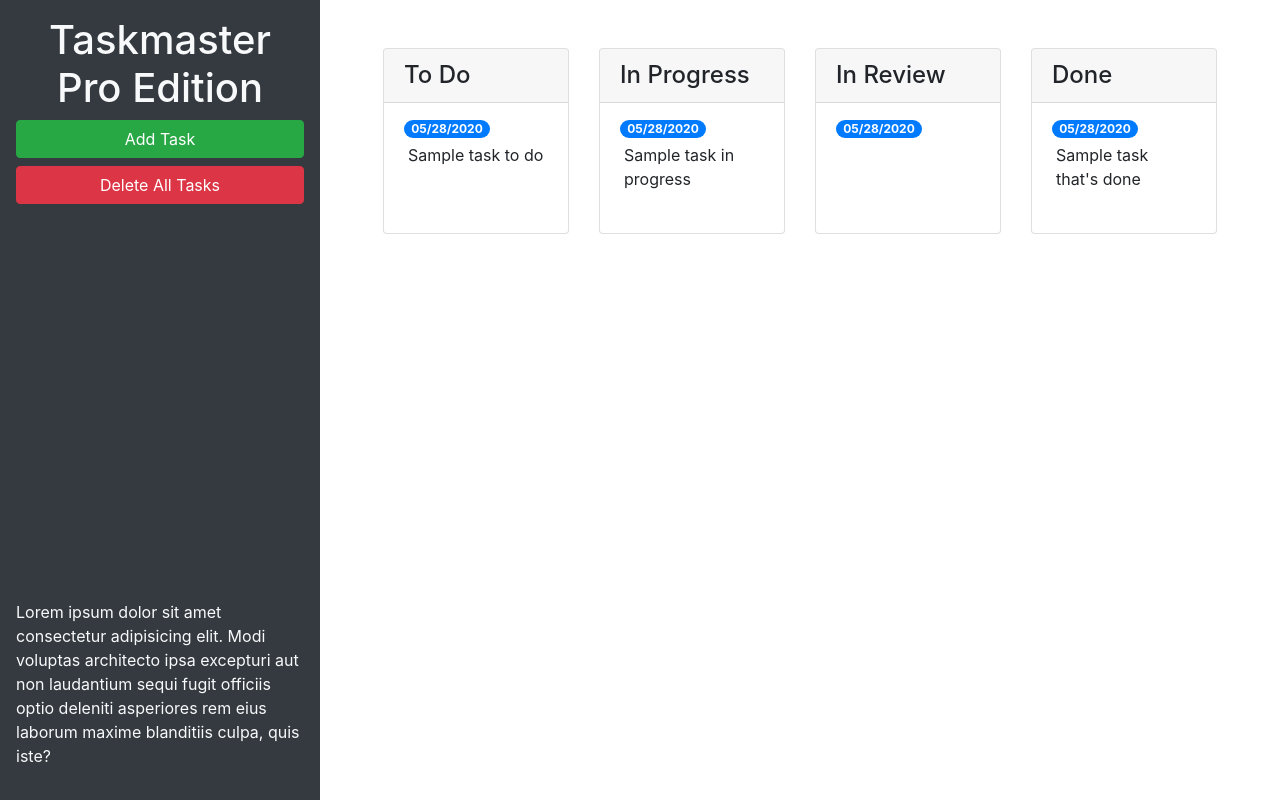
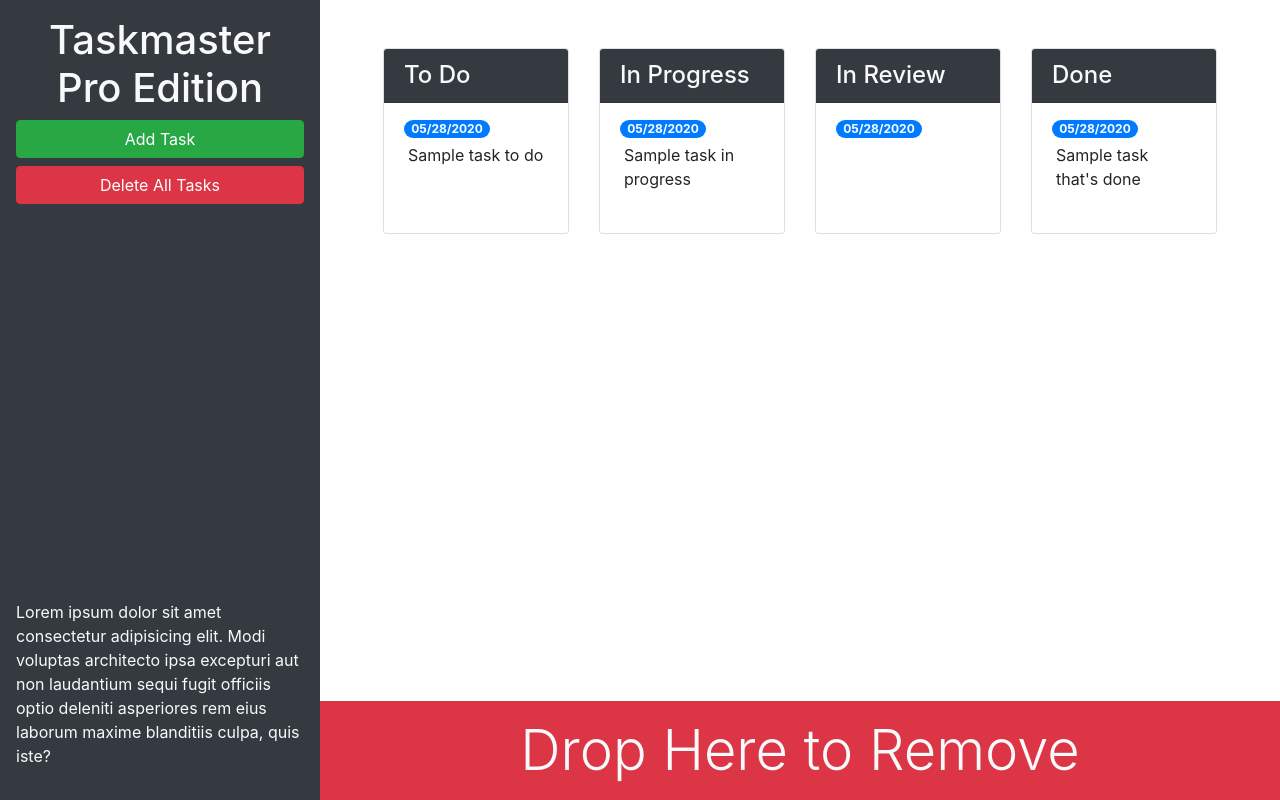
Before and after one commit to bryanjperez/taskmaster-pro, a plain HTML site: page index.html in a window 1280 px wide. Drawn offline with nearby package versions, Linux system fonts and the light colour scheme.

Commit message:
created trash element

```diff
--- a/index.html
+++ b/index.html
@@ -13,22 +13,22 @@
 <body>
 
   <div class="row min-vh-100 no-gutters">
-    <header class="col-12 col-lg-3 bg-dark text-light d-flex flex-column p-4 p-lg-3">
+    <header class="col-12 col-lg-3 bg-dark text-light sticky-top d-flex flex-column p-4 p-lg-3">
       <h1 class="text-center">Taskmaster Pro Edition</h1>
       <button id="create-task" class="btn btn-block btn-success" data-toggle="modal" data-target="#task-form-modal">Add
         Task</button>
       <button id="remove-tasks" class="btn btn-block btn-danger">Delete All Tasks</button>
-      <p class="mt-auto">Lorem ipsum dolor sit amet consectetur adipisicing elit. Modi voluptas architecto ipsa
+      <p class="mt-auto d-none d-lg-block">Lorem ipsum dolor sit amet consectetur adipisicing elit. Modi voluptas architecto ipsa
         excepturi aut non
         laudantium sequi fugit officiis optio deleniti asperiores rem eius laborum maxime blanditiis culpa, quis iste?
       </p>
     </header>
-    <main class="col-12 col-lg-9">
+    <main class="col-12 col-lg-9 d-flex flex-column">
       <div class="m-5 row justify-content-around">
         <!-- todo start -->
         <div class="col-12 col-md-6 col-xl-3 mb-3">
           <div class="card">
-            <h4 class="card-header">
+            <h4 class="card-header bg-dark text-light">
               To Do
             </h4>
         <ul id="list-toDo" class="list-group list-group-flush">
@@ -43,7 +43,7 @@
         <!-- in progress start -->
         <div class="col-12 col-md-6 col-xl-3 mb-3">
           <div class="card">
-          <h4 class="card-header">
+          <h4 class="card-header bg-dark text-light">
             In Progress
           </h4>
           <ul id="list-inProgress" class="list-group list-group-flush">
@@ -58,7 +58,7 @@
         <!-- in review start -->
         <div class="col-12 col-md-6 col-xl-3 mb-3">
           <div class="card">
-            <h4 class="card-header">
+            <h4 class="card-header bg-dark text-light">
               In Review
             </h4>
           <ul id="list-inReview" class="list-group list-group-flush">
@@ -72,7 +72,7 @@
         <!-- done start -->
         <div class="col-12 col-md-6 col-xl-3 mb-3">
           <div class="card">
-            <h4 class="card-header">
+            <h4 class="card-header bg-dark text-light">
               Done
             </h4>
           <ul id="list-done" class="list-group list-group-flush">
@@ -84,6 +84,11 @@
           </div>
         </div>
         <!-- done end -->
+      </div>
+      <div id="trash" class="mt-auto">
+        <div class="w-100 bg-danger p-3 text-center text-light display-4">
+          Drop Here to Remove
+        </div>
       </div>
     </main>
   </div>
```
